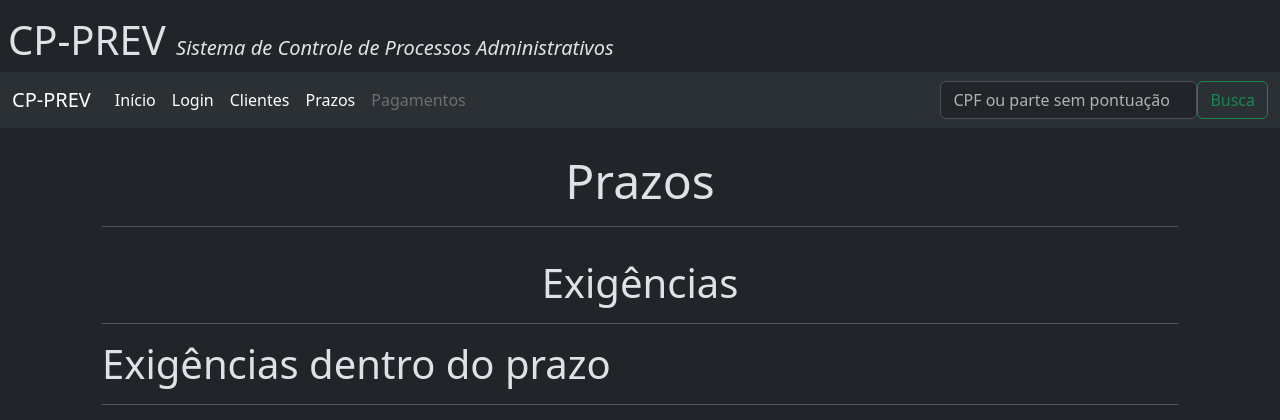
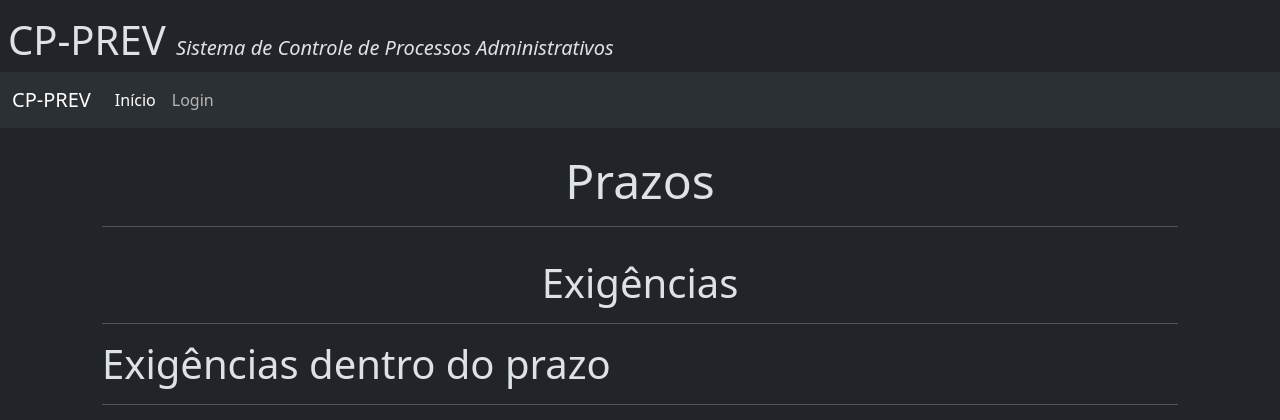
Before and after one commit to pauloadilson/PI001-G18-DRP13, a Django app: template clientes/templates/prazo.html in a window 1280 px wide. Shown: the top 420 px of the page. Run offline with Django 5.2, Linux system fonts and the light colour scheme; the template is opened without the code that fills it: most values are stand-ins (such as "Sample title", 1, 10 or a date in 2020); some libraries are stand-ins or nearby versions.

Commit message:
Ajustes no projeto em relação ao login. uso de decorators.

```diff
--- a/app/templates/navbar.html
+++ b/app/templates/navbar.html
@@ -9,29 +9,29 @@
           <li class="nav-item">
             <a class="nav-link active" aria-current="page" href="{% url 'index' %}">Início</a>
           </li>
-          {% if user.is_authenticated %}
+          {% if user.is_authenticated == False %}
           <li class="nav-item">
-            <a class="nav-link active" aria-current="page" href="{% url 'logout' %}">Logout</a>
+            <a class="nav-link" aria-current="page" href="{% url 'login' %}">Login</a>
           </li>
-          {% elif user.is_authenticated == False %}
+          {% elif user.is_authenticated %}
           <li class="nav-item">
-            <a class="nav-link active" aria-current="page" href="{% url 'login' %}">Login</a>
-          </li>
-          {% endif %}
-          <li class="nav-item">
-            <a class="nav-link active" aria-current="page" href="{% url 'clientes' %}">Clientes</a>
+            <a class="nav-link" aria-current="page" href="{% url 'clientes' %}">Clientes</a>
           </li>
           <li class="nav-item">
-            <a class="nav-link active" href="{% url 'prazos' %}">Prazos</a>
+            <a class="nav-link" href="{% url 'prazos' %}">Prazos</a>
           </li>
           <li class="nav-item">
             <a class="nav-link disabled" aria-disabled="true" href="#">Pagamentos</a>
           </li>
+          <li class="nav-item">
+            <a class="nav-link text-danger-emphasis"  href="{% url 'logout' %}">Sair</a>
+          </li>
         </ul>
         <form  class="d-flex" role="search" method="GET" action="{% url 'clientes' %}">
-            <input class="form-control mr-sm-2" type="search" placeholder="CPF ou parte sem pontuação" name="busca" aria-label="busca">
-            <button class="btn btn-outline-success my-2 my-sm-0" type="submit">Busca</button>
+          <input class="form-control mr-sm-2" type="search" placeholder="CPF ou parte sem pontuação" name="busca" aria-label="busca">
+          <button class="btn btn-outline-success my-2 my-sm-0" type="submit">Busca</button>
         </form>
+        {% endif %}
       </div>
     </div>
-</nav>
+  </nav>
```
Also changed, not shown: clientes/templates/index.html (+4 -4 lines), clientes/views.py (+11 -14 lines), 1 other file.
